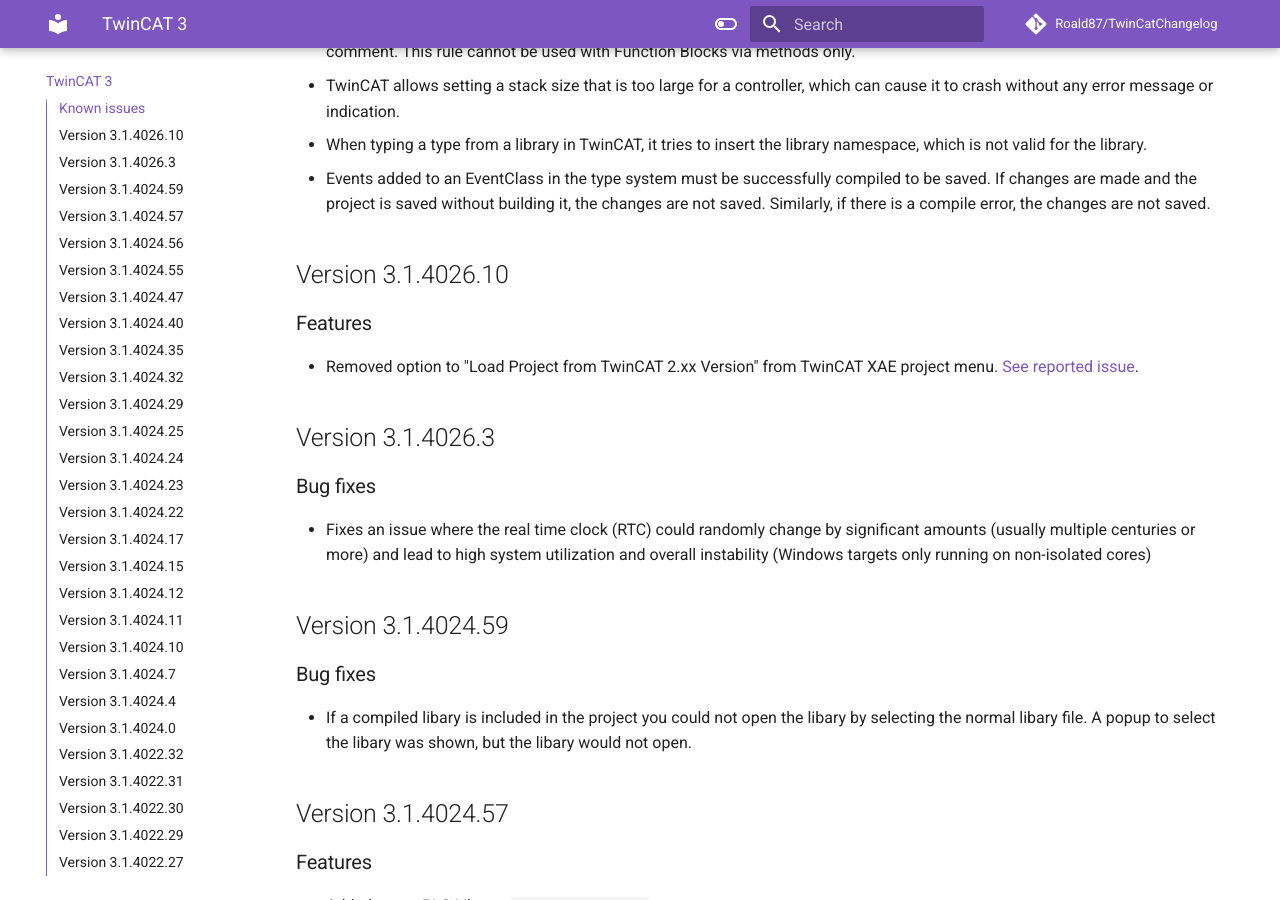
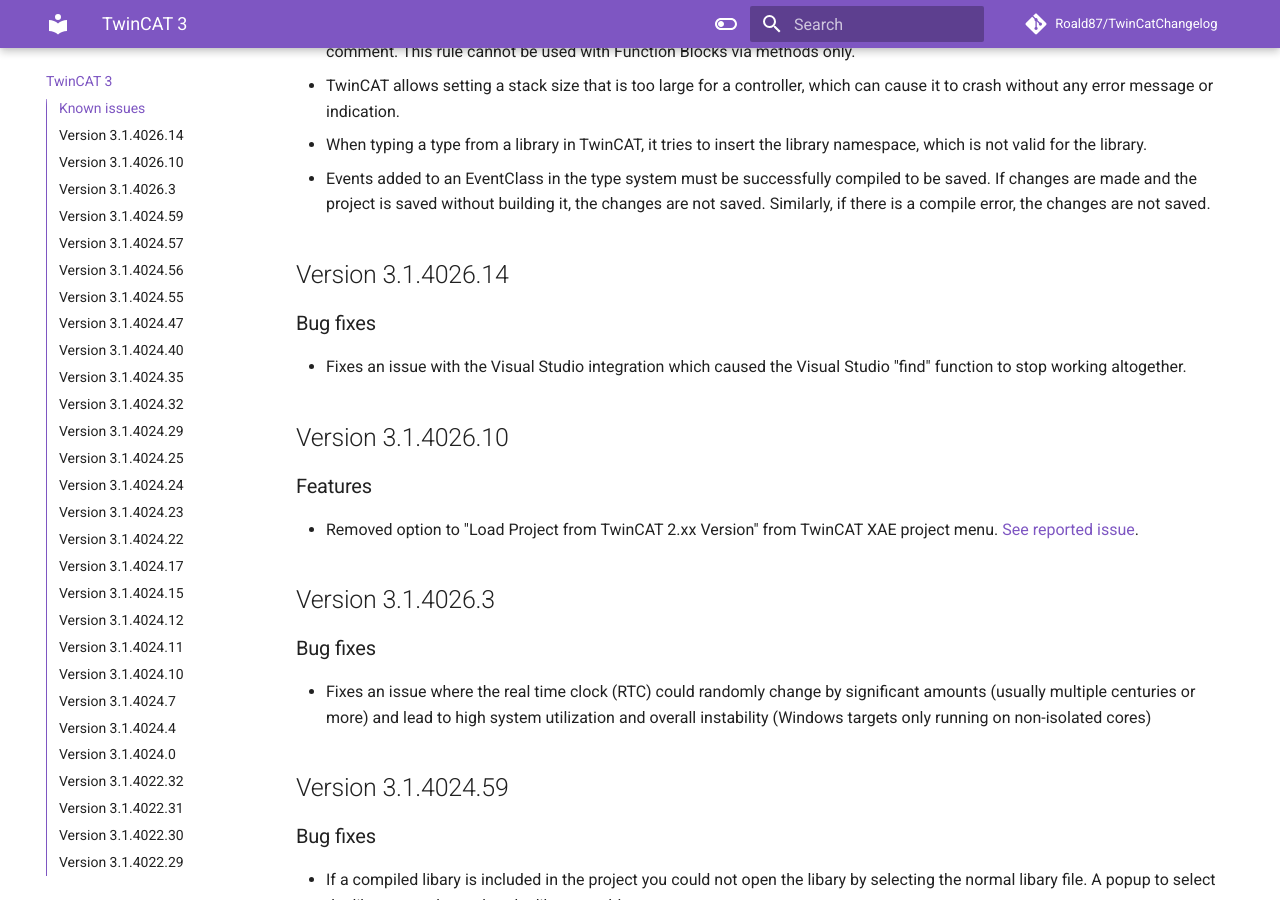
Before and after one commit to Roald87/TwinCatChangelog, an MkDocs documentation site: the page built from docs/tc3.md, in a window 1280 px wide and 900 px high, scrolled down 1127 px. Built offline with MkDocs 1.6.1 and Material for MkDocs 9.7.7, drawn with Linux system fonts in a browser that asks for light colours; comment, search, counter and statistics services are not loaded.

Commit message:
Update tc3.md (#111)

```diff
--- a/docs/tc3.md
+++ b/docs/tc3.md
@@ -21,6 +21,12 @@
 - TwinCAT allows setting a stack size that is too large for a controller, which can cause it to crash without any error message or indication.
 - When typing a type from a library in TwinCAT, it tries to insert the library namespace, which is not valid for the library.
 - Events added to an EventClass in the type system must be successfully compiled to be saved. If changes are made and the project is saved without building it, the changes are not saved. Similarly, if there is a compile error, the changes are not saved.
+
+## Version 3.1.4026.14
+
+### Bug fixes
+
+- Fixes an issue with the Visual Studio integration which caused the Visual Studio "find" function to stop working altogether.
 
 ## Version 3.1.4026.10
 
```
